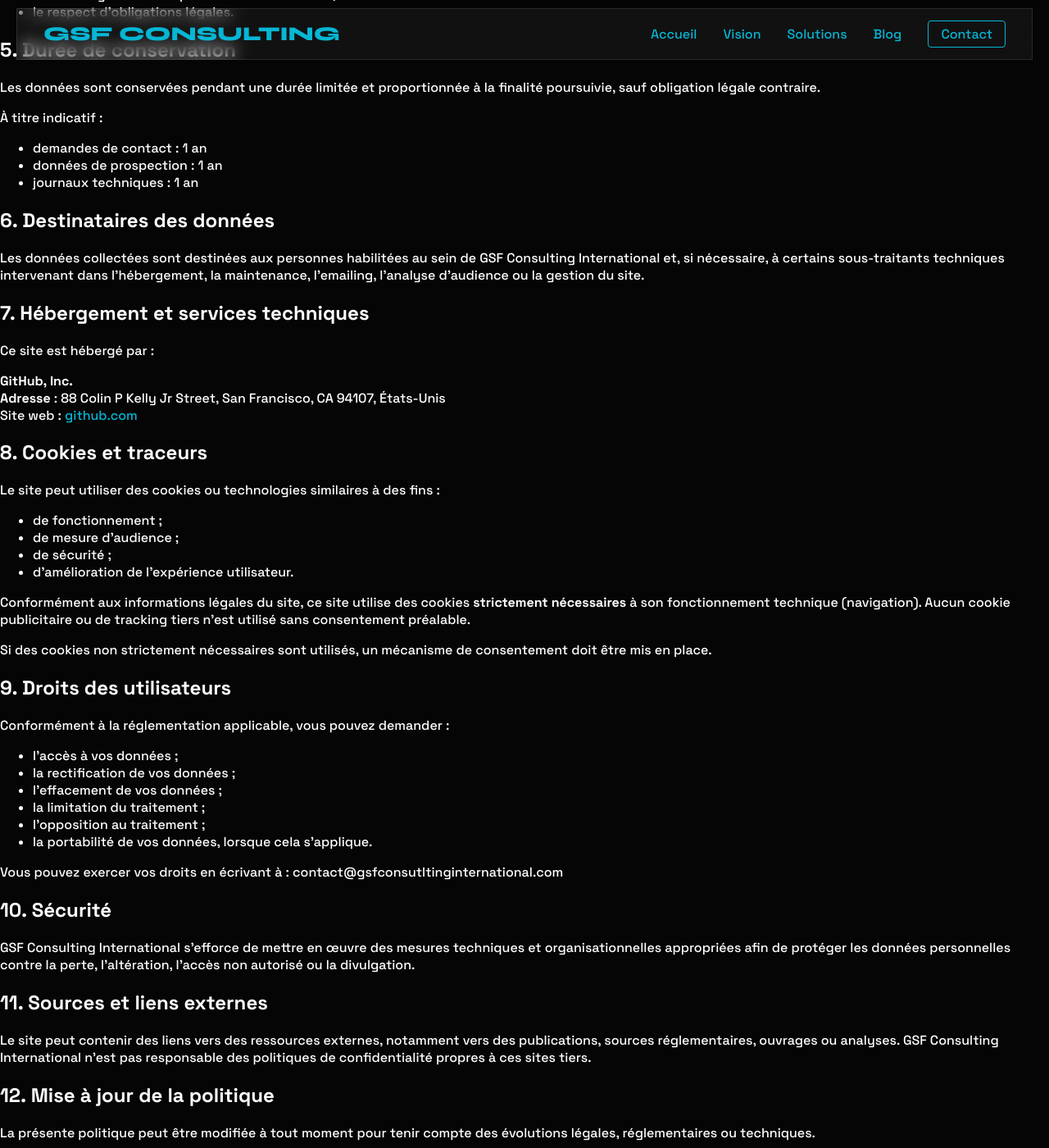
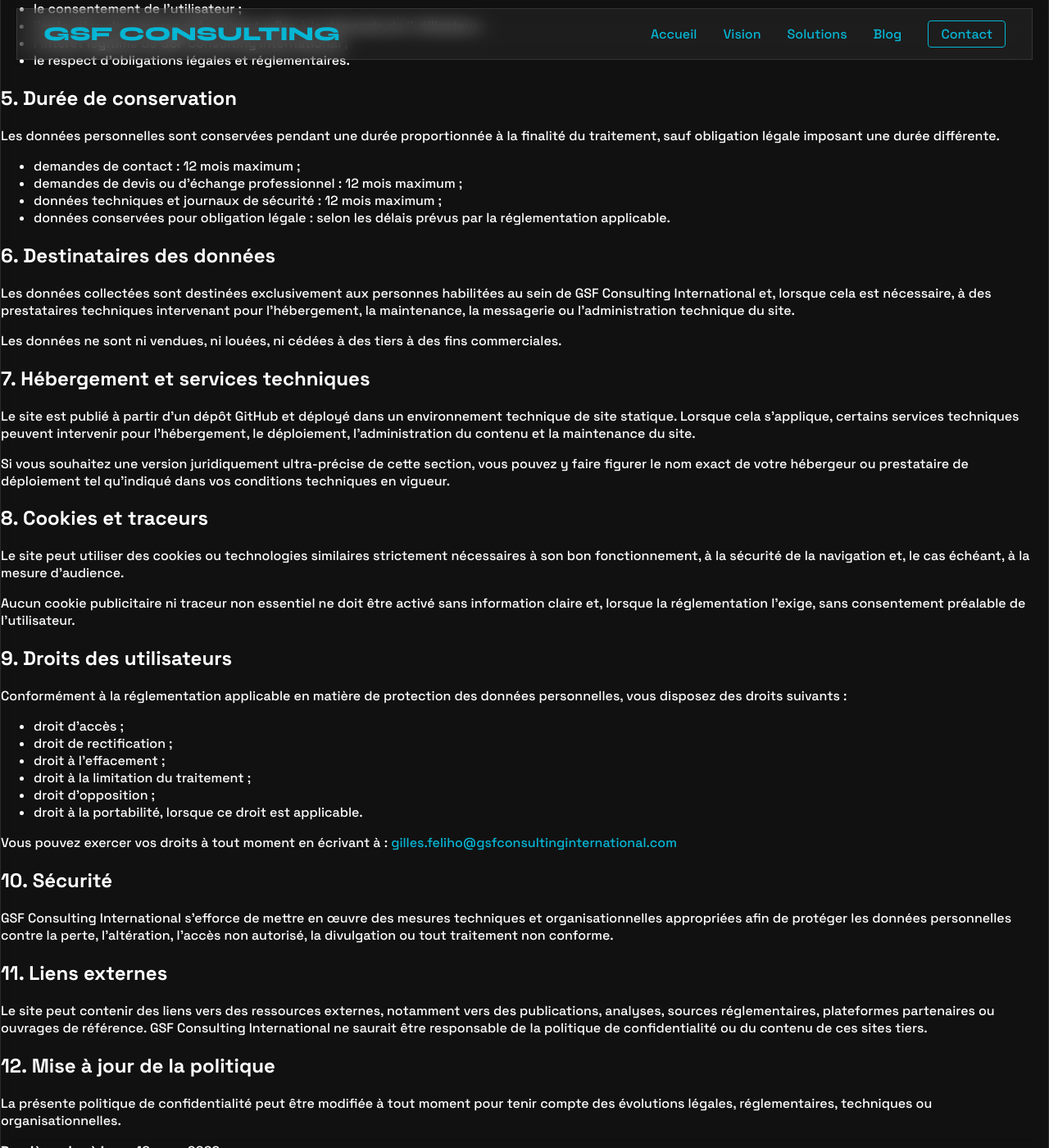
Before and after one commit to GSF-CONSULTING-INTERNATIONALE/.github.io-, a Jekyll site: the page built from politique-de-confidentialite.md, in a window 1280 px wide and 1400 px high, scrolled down 1097 px. Shown: the whole window at 82% size. Built offline with Jekyll 4.4.1, drawn with Linux system fonts in a browser that asks for light colours; some of the changed text lies outside the part shown.

Commit message:
Updated 1 file via CloudCannon.

```diff
--- a/politique-de-confidentialite.md
+++ b/politique-de-confidentialite.md
@@ -2,114 +2,168 @@
 layout: default
 title: "Politique de confidentialité"
 permalink: /politique-de-confidentialite/
-description: "Politique de confidentialité et informations relatives au traitement des données personnelles."
+description: "Politique de confidentialité de GSF Consulting International : collecte, traitement, sécurité et droits relatifs aux données personnelles."
 ---
 
-# Politique de confidentialité
+<section class="legal-page">
+  <div class="container">
+    <div class="glass-card legal-card">
+      <p class="section-kicker">Confiance & conformité</p>
+      <h1>Politique de confidentialité</h1>
 
-La présente politique de confidentialité a pour objet d’informer les utilisateurs du site **GSF Consulting International** sur la manière dont leurs données personnelles peuvent être collectées, utilisées, conservées et protégées lorsqu’ils naviguent sur le site ou prennent contact avec le cabinet.
+      <p class="lead">
+        La présente politique de confidentialité a pour objet d’informer les utilisateurs du site
+        <strong>GSF Consulting International</strong> sur la manière dont leurs données personnelles
+        peuvent être collectées, utilisées, conservées et protégées lorsqu’ils naviguent sur le site
+        ou prennent contact avec le cabinet.
+      </p>
 
-> **Important :** certains éléments ci-dessous doivent être complétés avec vos informations juridiques exactes avant publication définitive.
+      <hr class="soft-divider">
 
-## 1. Responsable du traitement
+      <h2>1. Responsable du traitement</h2>
+      <p>
+        Le responsable du traitement des données collectées sur le site est :
+      </p>
+      <p>
+        <strong>GSF Consulting International</strong><br>
+        Siège social : 11 quai Anatole France, 75007 Paris<br>
+        SIRET : 512 365 339 00039<br>
+        Représentant légal : Monsieur Gilles Feliho<br>
+        Email : <a href="mailto:gilles.feliho@gsfconsultinginternational.com">gilles.feliho@gsfconsultinginternational.com</a>
+      </p>
 
-**Responsable du traitement** : GSF Consulting International
-**Siège social** : 11 quai Anatole France, 75007 Paris
-**SIRET** : 512 365 339 00039
-**Représentant légal** : Monsieur Gilles Feliho
-**Email de contact** : contact@gsfconsultinginternational.com
-**Téléphone** : + 33 1 48 98 02 07
+      <h2>2. Données susceptibles d’être collectées</h2>
+      <p>
+        Selon l’utilisation du site, les données personnelles suivantes peuvent être collectées :
+      </p>
+      <ul>
+        <li>nom et prénom ;</li>
+        <li>adresse email ;</li>
+        <li>numéro de téléphone ;</li>
+        <li>nom de société, institution ou organisation ;</li>
+        <li>contenu du message transmis via formulaire ou email ;</li>
+        <li>données techniques de navigation ;</li>
+        <li>adresse IP ;</li>
+        <li>données de mesure d’audience, si un outil statistique est activé.</li>
+      </ul>
 
-## 2. Données susceptibles d’être collectées
+      <h2>3. Finalités du traitement</h2>
+      <p>
+        Les données collectées peuvent être utilisées pour :
+      </p>
+      <ul>
+        <li>répondre aux demandes de contact ;</li>
+        <li>traiter les demandes de devis ou de diagnostic ;</li>
+        <li>assurer le suivi des échanges professionnels ;</li>
+        <li>améliorer le fonctionnement du site et l’expérience utilisateur ;</li>
+        <li>assurer la sécurité technique du site ;</li>
+        <li>respecter les obligations légales et réglementaires applicables.</li>
+      </ul>
 
-Selon l’utilisation du site, les données suivantes peuvent être collectées :
+      <h2>4. Base légale des traitements</h2>
+      <p>
+        Les traitements de données mis en œuvre sur le site reposent, selon les cas, sur :
+      </p>
+      <ul>
+        <li>le consentement de l’utilisateur ;</li>
+        <li>l’exécution de mesures précontractuelles à la demande de l’utilisateur ;</li>
+        <li>l’intérêt légitime de GSF Consulting International ;</li>
+        <li>le respect d’obligations légales et réglementaires.</li>
+      </ul>
 
-- nom et prénom ;
-- adresse email ;
-- numéro de téléphone ;
-- nom de société / organisation ;
-- contenu du message envoyé via formulaire ou email ;
-- données techniques de navigation ;
-- adresse IP ;
-- données de mesure d’audience, si des outils statistiques sont activés.
+      <h2>5. Durée de conservation</h2>
+      <p>
+        Les données personnelles sont conservées pendant une durée proportionnée à la finalité du traitement,
+        sauf obligation légale imposant une durée différente.
+      </p>
+      <ul>
+        <li>demandes de contact : 12 mois maximum ;</li>
+        <li>demandes de devis ou d’échange professionnel : 12 mois maximum ;</li>
+        <li>données techniques et journaux de sécurité : 12 mois maximum ;</li>
+        <li>données conservées pour obligation légale : selon les délais prévus par la réglementation applicable.</li>
+      </ul>
 
-## 3. Finalités du traitement
+      <h2>6. Destinataires des données</h2>
+      <p>
+        Les données collectées sont destinées exclusivement aux personnes habilitées au sein de
+        GSF Consulting International et, lorsque cela est nécessaire, à des prestataires techniques
+        intervenant pour l’hébergement, la maintenance, la messagerie ou l’administration technique du site.
+      </p>
+      <p>
+        Les données ne sont ni vendues, ni louées, ni cédées à des tiers à des fins commerciales.
+      </p>
 
-Les données peuvent être utilisées pour :
+      <h2>7. Hébergement et services techniques</h2>
+      <p>
+        Le site est publié à partir d’un dépôt GitHub et déployé dans un environnement technique de site statique.
+        Lorsque cela s’applique, certains services techniques peuvent intervenir pour l’hébergement,
+        le déploiement, l’administration du contenu et la maintenance du site.
+      </p>
+      <p>
+        Si vous souhaitez une version juridiquement ultra-précise de cette section, vous pouvez y faire figurer
+        le nom exact de votre hébergeur ou prestataire de déploiement tel qu’indiqué dans vos conditions techniques en vigueur.
+      </p>
 
-- répondre aux demandes de contact ;
-- traiter les demandes de devis ;
-- assurer le suivi commercial ou éditorial ;
-- améliorer le fonctionnement du site ;
-- assurer la sécurité technique du site ;
-- respecter les obligations légales et réglementaires.
+      <h2>8. Cookies et traceurs</h2>
+      <p>
+        Le site peut utiliser des cookies ou technologies similaires strictement nécessaires à son bon fonctionnement,
+        à la sécurité de la navigation et, le cas échéant, à la mesure d’audience.
+      </p>
+      <p>
+        Aucun cookie publicitaire ni traceur non essentiel ne doit être activé sans information claire
+        et, lorsque la réglementation l’exige, sans consentement préalable de l’utilisateur.
+      </p>
 
-## 4. Base légale
+      <h2>9. Droits des utilisateurs</h2>
+      <p>
+        Conformément à la réglementation applicable en matière de protection des données personnelles,
+        vous disposez des droits suivants :
+      </p>
+      <ul>
+        <li>droit d’accès ;</li>
+        <li>droit de rectification ;</li>
+        <li>droit à l’effacement ;</li>
+        <li>droit à la limitation du traitement ;</li>
+        <li>droit d’opposition ;</li>
+        <li>droit à la portabilité, lorsque ce droit est applicable.</li>
+      </ul>
+      <p>
+        Vous pouvez exercer vos droits à tout moment en écrivant à :
+        <a href="mailto:gilles.feliho@gsfconsultinginternational.com">gilles.feliho@gsfconsultinginternational.com</a>
+      </p>
 
-Les traitements peuvent être fondés sur :
+      <h2>10. Sécurité</h2>
+      <p>
+        GSF Consulting International s’efforce de mettre en œuvre des mesures techniques
+        et organisationnelles appropriées afin de protéger les données personnelles contre la perte,
+        l’altération, l’accès non autorisé, la divulgation ou tout traitement non conforme.
+      </p>
 
-- le consentement de l’utilisateur ;
-- l’exécution de mesures précontractuelles ;
-- l’intérêt légitime du responsable du traitement ;
-- le respect d’obligations légales.
+      <h2>11. Liens externes</h2>
+      <p>
+        Le site peut contenir des liens vers des ressources externes, notamment vers des publications,
+        analyses, sources réglementaires, plateformes partenaires ou ouvrages de référence.
+        GSF Consulting International ne saurait être responsable de la politique de confidentialité
+        ou du contenu de ces sites tiers.
+      </p>
 
-## 5. Durée de conservation
+      <h2>12. Mise à jour de la politique</h2>
+      <p>
+        La présente politique de confidentialité peut être modifiée à tout moment pour tenir compte
+        des évolutions légales, réglementaires, techniques ou organisationnelles.
+      </p>
+      <p>
+        <strong>Dernière mise à jour :</strong> 10 mars 2026
+      </p>
 
-Les données sont conservées pendant une durée limitée et proportionnée à la finalité poursuivie, sauf obligation légale contraire.
+      <hr class="soft-divider">
 
-À titre indicatif :
-- demandes de contact : 1 an
-- données de prospection : 1 an
-- journaux techniques : 1 an
-
-## 6. Destinataires des données
-
-Les données collectées sont destinées aux personnes habilitées au sein de GSF Consulting International et, si nécessaire, à certains sous-traitants techniques intervenant dans l’hébergement, la maintenance, l’emailing, l’analyse d’audience ou la gestion du site.
-
-## 7. Hébergement et services techniques
-
-Ce site est hébergé par :
-
-**GitHub, Inc.**
-**Adresse** : 88 Colin P Kelly Jr Street, San Francisco, CA 94107, États-Unis
-Site web : [github.com](https://github.com)
-
-## 8. Cookies et traceurs
-
-Le site peut utiliser des cookies ou technologies similaires à des fins :
-
-- de fonctionnement ;
-- de mesure d’audience ;
-- de sécurité ;
-- d’amélioration de l’expérience utilisateur.
-
-Conformément aux informations légales du site, ce site utilise des cookies **strictement nécessaires** à son fonctionnement technique (navigation). Aucun cookie publicitaire ou de tracking tiers n'est utilisé sans consentement préalable.
-
-Si des cookies non strictement nécessaires sont utilisés, un mécanisme de consentement doit être mis en place.
-
-## 9. Droits des utilisateurs
-
-Conformément à la réglementation applicable, vous pouvez demander :
-
-- l’accès à vos données ;
-- la rectification de vos données ;
-- l’effacement de vos données ;
-- la limitation du traitement ;
-- l’opposition au traitement ;
-- la portabilité de vos données, lorsque cela s’applique.
-
-Vous pouvez exercer vos droits en écrivant à : contact@gsfconsutltinginternational.com
-
-## 10. Sécurité
-
-GSF Consulting International s’efforce de mettre en œuvre des mesures techniques et organisationnelles appropriées afin de protéger les données personnelles contre la perte, l’altération, l’accès non autorisé ou la divulgation.
-
-## 11. Sources et liens externes
-
-Le site peut contenir des liens vers des ressources externes, notamment vers des publications, sources réglementaires, ouvrages ou analyses. GSF Consulting International n’est pas responsable des politiques de confidentialité propres à ces sites tiers.
-
-## 12. Mise à jour de la politique
-
-La présente politique peut être modifiée à tout moment pour tenir compte des évolutions légales, réglementaires ou techniques.
-
-**Dernière mise à jour** : 10 mars 2026
+      <p>
+        Pour toute question relative à la confidentialité, aux données personnelles ou à l’usage du site,
+        vous pouvez écrire à
+        <a href="mailto:gilles.feliho@gsfconsultinginternational.com">gilles.feliho@gsfconsultinginternational.com</a>
+        ou <a href="/#contact">utiliser la page de contact</a>.
+      </p>
+    </div>
+  </div>
+</section>
```
